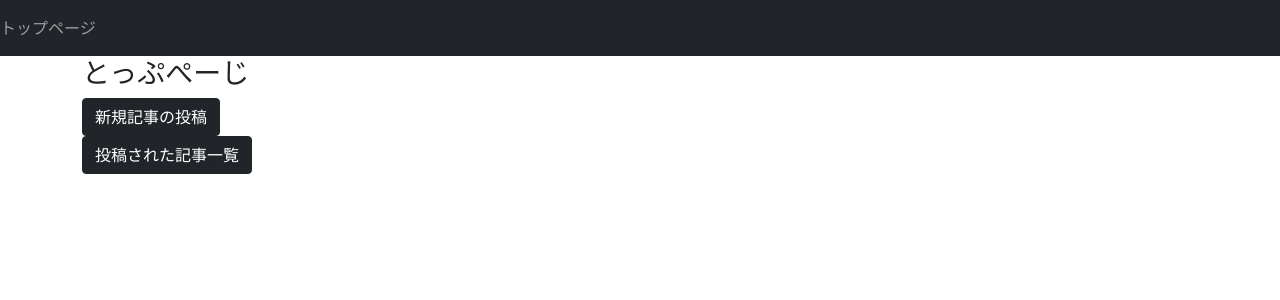
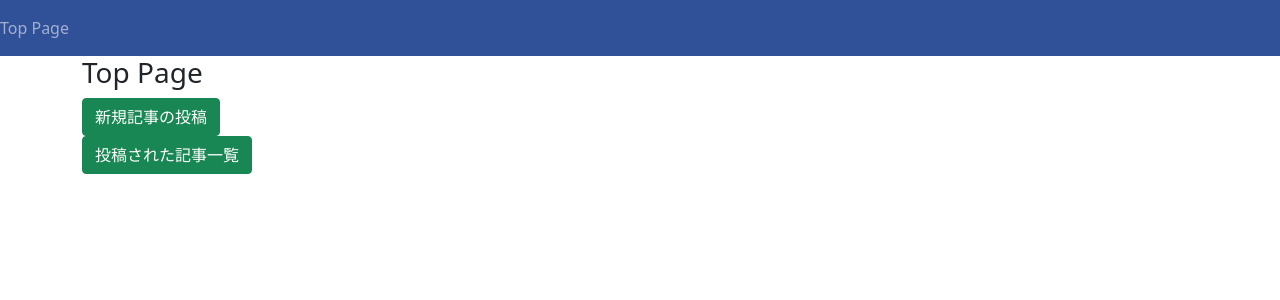
Before and after one commit to Taito-Code/Django-blog, a Django app: page / in a window 1280 px wide. Shown: the top 300 px of the page. Run offline with Django 3.2, Linux system fonts and the light colour scheme; some libraries are stand-ins or nearby versions.

Commit message:
いいねのデザイン変更と全体的に整理

```diff
--- a/blog/templates/base/base.html
+++ b/blog/templates/base/base.html
@@ -4,10 +4,14 @@
 <head>
     <meta charset="utf-8" />
     <title>{% block title %}{% endblock %}</title>
-    <meta name="viewport" content="width=device-width, initial-scale=1">
+    <meta name="viewport" content="width=device-width">
+
+    <!-- bootstrap用のCDN -->
     <link href="https://cdn.jsdelivr.net/npm/bootstrap@5.0.0-beta1/dist/css/bootstrap.min.css" rel="stylesheet" integrity="sha384-giJF6kkoqNQ00vy+HMDP7azOuL0xtbfIcaT9wjKHr8RbDVddVHyTfAAsrekwKmP1" crossorigin="anonymous">
+
     {% block css %}
     <style>
+        /* markdownxでのテーブルを使うときのCSS */
         /* テーブル*/
         .markdownx table {
             border-collapse: collapse;
@@ -22,29 +26,31 @@
         }
     </style>
     {% endblock %}
+
     {% block js %}{% endblock %}
 </head>
 <body>
-    <nav class="navbar navbar-dark bg-dark">
+    <nav class="navbar navbar-dark" style="background-color: #305097  ;">
         <ul class="navbar-nav">
             <li class="nav-item">
-                <a class="nav-link" href="{% url 'index' %}">トップページ</a>
+                <a class="nav-link" href="{% url 'index' %}">Top Page</a>
             </li>
             {% block nav_item %}{% endblock %}
         </ul>
     </nav>
+
     <div class="container">
         <div class="jumbotron">
             {% block jumbotron %}{% endblock %}
         </div>
         {% block body %}
         {% endblock %}
-        {% block new %}
-        {% endblock %}
     </div>
 
+    <!-- bootstrapでのCDN -->
     <script src="https://cdn.jsdelivr.net/npm/bootstrap@5.0.0-beta1/dist/js/bootstrap.bundle.min.js" integrity="sha384-ygbV9kiqUc6oa4msXn9868pTtWMgiQaeYH7/t7LECLbyPA2x65Kgf80OJFdroafW" crossorigin="anonymous"></script>
     <script src="https://cdn.jsdelivr.net/npm/@popperjs/core@2.5.4/dist/umd/popper.min.js" integrity="sha384-q2kxQ16AaE6UbzuKqyBE9/u/KzioAlnx2maXQHiDX9d4/zp8Ok3f+M7DPm+Ib6IU" crossorigin="anonymous"></script>
     <script src="https://cdn.jsdelivr.net/npm/bootstrap@5.0.0-beta1/dist/js/bootstrap.min.js" integrity="sha384-pQQkAEnwaBkjpqZ8RU1fF1AKtTcHJwFl3pblpTlHXybJjHpMYo79HY3hIi4NKxyj" crossorigin="anonymous"></script>
+
 </body>
 </html>
--- a/blog/templates/blog/article_all.html
+++ b/blog/templates/blog/article_all.html
@@ -1,6 +1,6 @@
 {% extends 'base/base.html' %}
 
-{% block title %}article all{% endblock %}
+{% block title %}Article all{% endblock %}
 
 {% block jumbotron %}
 <h1 class="h3">投稿された記事一覧</h1>
@@ -19,10 +19,10 @@
                     <div class="col-12">
                         <small>[{{ article.posted_at }}]</small>
                     </div>
-                    <div class="col-6">
+                    <div class="col-3">
                         <a class="text-primary" href="{% url 'edit' article.pk %}">編集</a>
                     </div>
-                    <div class="col-6">
+                    <div class="col-3">
                         <a class="text-danger" href="{% url 'delete' article.pk %}">削除</a>
                     </div>
                 </div>
--- a/blog/templates/blog/edit.html
+++ b/blog/templates/blog/edit.html
@@ -5,6 +5,7 @@
 {% block jumbotron %}
 <h1 class="h3">記事の編集ページ</h1>
 {% endblock %}
+
 {% block body %}
 <form action="" method="post">
     {% csrf_token %}
@@ -12,7 +13,6 @@
     <p><input class="form-control" type="text" name="title" id="title_input" value="{{ article.title }}"></p>
     <p><label for="text_area">記事の本文</label></p>
     <p><textarea class="form-control" name="text" id="text_area" cols="30" rows="10">{{ article.text }}</textarea></p>
-    <p><button class="btn btn-primary" type="submit">更新</button><a class="btn btn-warning" href="{% url 'view_article' article.pk%}">編集の取りやめ</a>
-    </p>
+    <p><button class="btn btn-primary" type="submit">更新</button><a class="btn btn-warning" href="{% url 'view_article' article.pk%}">編集の取りやめ</a></p>
 </form>
 {% endblock %}
--- a/blog/templates/blog/index.html
+++ b/blog/templates/blog/index.html
@@ -1,17 +1,19 @@
-{% extends 'base/base.html' %}<!-- 継承元のファイルを指定 -->
+{% extends 'base/base.html' %}
 
 {% block title %}my-blog-index{% endblock %}
 
 {% block jumbotron %}
-<h1 class="h3">とっぷぺーじ</h1>
+<h1 class="h3">Top Page</h1>
 {% endblock %}
+
 {% block body %}
 <div class="row">
     <div class="col-12">
-        <a class="btn btn-dark" href="{% url 'new' %}">新規記事の投稿</a>
+        <a class="btn btn-success" href="{% url 'new' %}">新規記事の投稿</a>
     </div>
+
     <div class="col-12">
-        <a class="btn btn-dark" href="{% url 'article_all' %}">投稿された記事一覧</a>
+        <a class="btn btn-success" href="{% url 'article_all' %}">投稿された記事一覧</a>
     </div>
 </div>
 {% endblock %}
--- a/blog/templates/blog/new.html
+++ b/blog/templates/blog/new.html
@@ -3,6 +3,7 @@
 {% block title %}my-blog-new{% endblock %}
 {% block css %}
 <style>
+    /* 新規記事投稿ページのtextareaのCSS */
     input{
         width: 50%;
     }
@@ -19,7 +20,7 @@
 <h1 class="h3">新規記事の投稿ページ</h1>
 {% endblock %}
 
-{% block new %}
+{% block body %}
 <form action="{% url 'new' %}" method="post">
     {% csrf_token %}
     {% for field in form %}
@@ -30,11 +31,11 @@
     {% endfor %}
     <p><button class="btn btn-primary" type="submit">投稿</button></p>
 </form>
+
 <!-- highlight.js関連の読み込み -->
 <link rel="stylesheet" href="https://cdnjs.cloudflare.com/ajax/libs/highlight.js/9.12.0/styles/dracula.min.css">
 <script src="https://cdnjs.cloudflare.com/ajax/libs/highlight.js/9.12.0/highlight.min.js"></script>
 <script>
-
 const elements = document.getElementsByClassName('markdownx');
 for (element of elements) {
     element.addEventListener('markdownx.update', event => {
--- a/blog/urls.py
+++ b/blog/urls.py
@@ -2,7 +2,7 @@ from django.urls import path
 from . import views
 
 urlpatterns = [
-  path("", views.index.as_view(), name="index"), # クラスベースの場合は as_view
+  path("", views.index.as_view(), name="index"),
   path("new/",views.new, name="new"),
   path("article/all/", views.article_all, name="article_all"),
   path("article/<int:pk>/", views.view_article, name="view_article"),
```
Also changed, not shown: blog/templates/blog/view_article.html (+14 -5 lines), blog/views.py (+8 -0 lines), blog/static/js/ine_ajax.js (deleted), static/js/ine_ajax.js (deleted).
